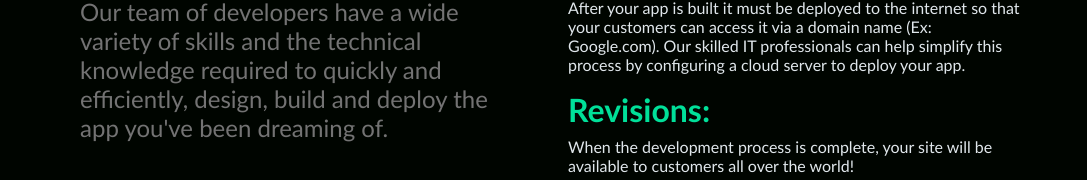
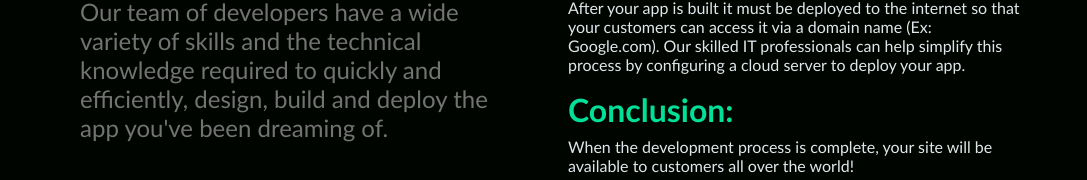
Before and after one commit to RowDev727/MySite, a React (Vite) app in the folder frontend/: page /about in a window 1280 px wide. Shown: the part 520-700 px from the top of the page, without its empty margins (96-1183 px from the left). Built offline with nearby package versions, Linux system fonts and the light colour scheme.

Commit message:
Data Changed

```diff
--- a/frontend/src/components/faqSection/FaqSection.module.css
+++ b/frontend/src/components/faqSection/FaqSection.module.css
@@ -12,7 +12,6 @@
     color: red;
 }
 
-
 .faqSectionContainer > * {
     margin: 1rem 10% 0 10%;
 }
--- a/frontend/src/data/devPhases.js
+++ b/frontend/src/data/devPhases.js
@@ -12,7 +12,7 @@ export const devPhases = [
         description: "After your app is built it must be deployed to the internet so that your customers can access it via a domain name (Ex: Google.com).  Our skilled IT professionals can help simplify this process by configuring a cloud server to deploy your app."
     },
     {
-        title: "Revisions:",
+        title: "Conclusion:",
         description: "When the development process is complete, your site will be available to customers all over the world!"
     },
 
```
Also changed, not shown: frontend/src/components/faqSection/FaqSection.jsx (+21 -0 lines), frontend/src/components/faqCard/FaqCard.module.css (line endings or trailing spaces).
